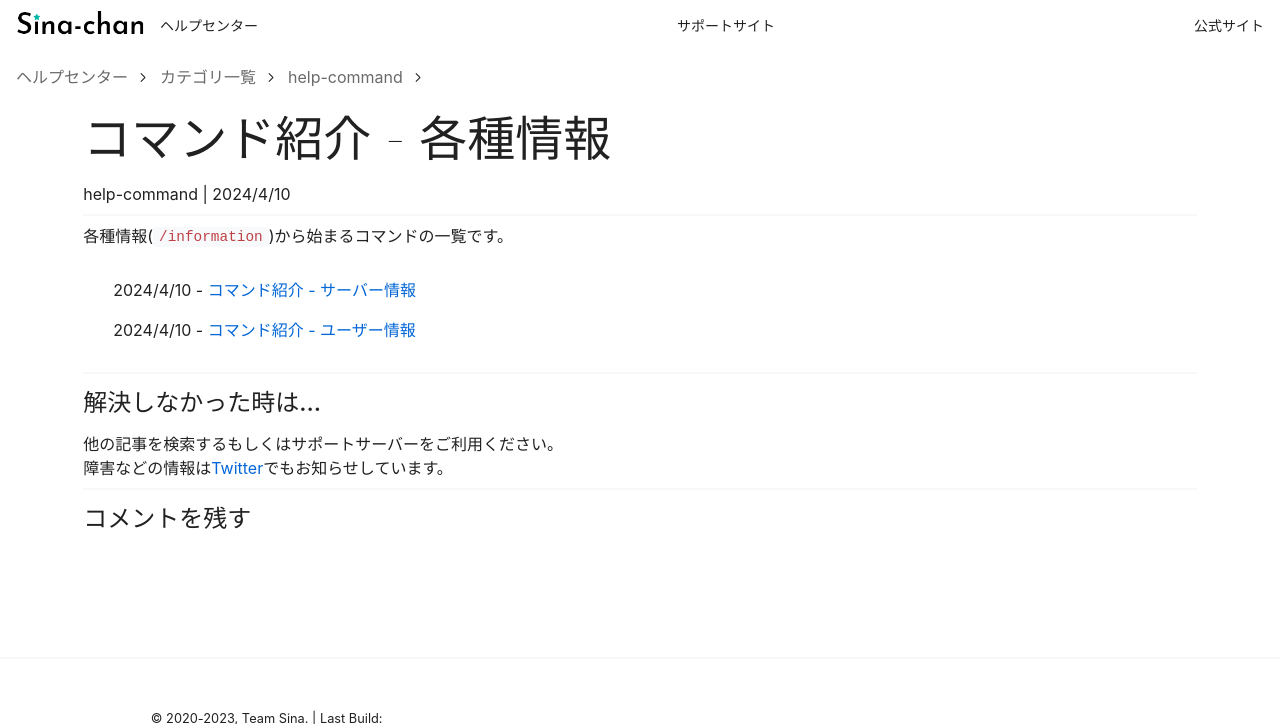
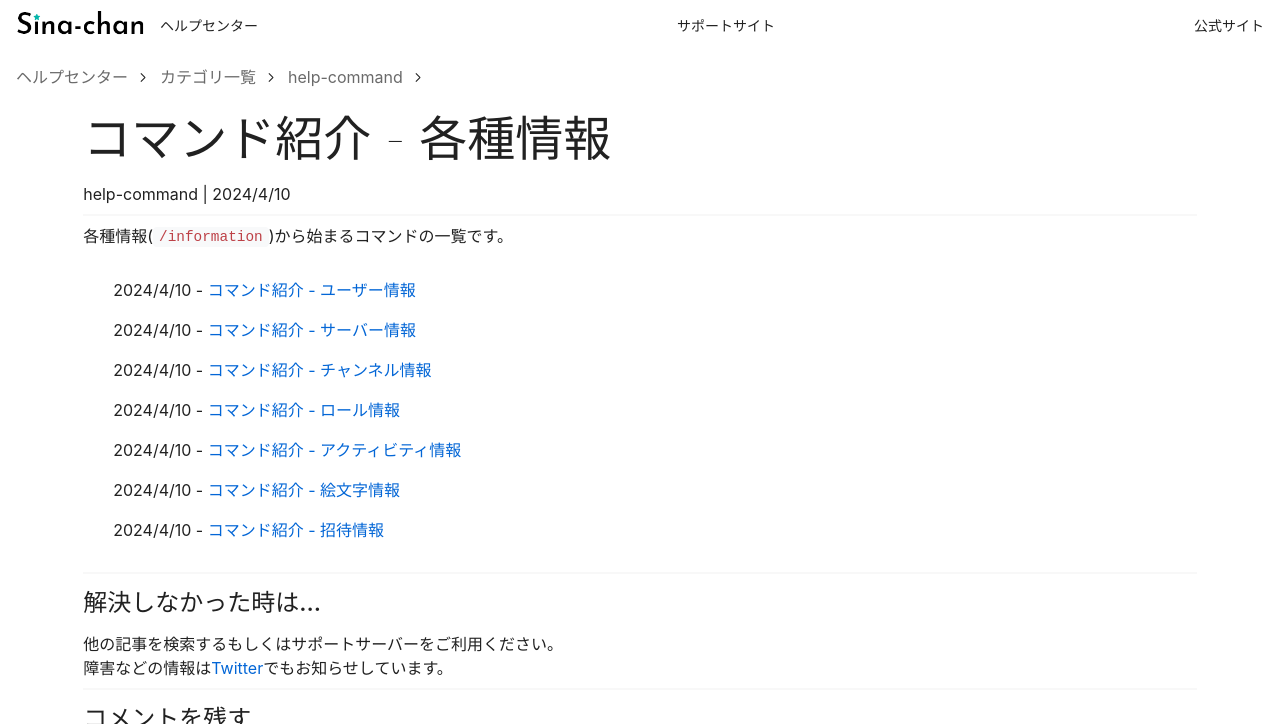
Before and after one commit to SinaKitagami/sina-helpcenter, a Jekyll site: the page built from _posts/2024-04-10-info-user.md, in a window 1280 px wide and 900 px high, cut to the strip 0-724 px from the top of the window. Built offline with Jekyll 4.4.1, drawn with Linux system fonts in a browser that asks for light colours; comment, search, counter and statistics services are not loaded.

Commit message:
add cmd-information

```diff
--- a/_posts/2024-04-10-info-user.md
+++ b/_posts/2024-04-10-info-user.md
@@ -8,7 +8,7 @@ category: "help-command"
 各種情報(`/information`)から始まるコマンドの一覧です。
 
 <ul>
-    {% for post in site.categories.cmd-information %}
+    {% for post in site.categories.cmd-information reversed %}
             <p>{{post.date | date:"%Y/%-m/%d" }} - <a href="{{ post.url }}">{{ post.title }}</a></p>
     {% endfor %}
 </ul>
--- /dev/null
+++ b/_posts/command/info/2024-04-10-activity.md
@@ -0,0 +1,10 @@
+---
+layout: post
+title: コマンド紹介 - アクティビティ情報
+date: 2024-04-10 13:20 +0900
+category: "cmd-information"
+---
+
+`/information activity`または`/information activity user:[ユーザー選択]`
+
+実行者または選択したユーザーのアクティビティ情報を表示します。
--- /dev/null
+++ b/_posts/command/info/2024-04-10-channel.md
@@ -0,0 +1,10 @@
+---
+layout: post
+title: コマンド紹介 - チャンネル情報
+date: 2024-04-10 13:00 +0900
+category: "cmd-information"
+---
+
+`/information channel channel:[チャンネル選択]`
+
+選択したチャンネルに関する情報を表示します。
--- /dev/null
+++ b/_posts/command/info/2024-04-10-emoji.md
@@ -0,0 +1,10 @@
+---
+layout: post
+title: コマンド紹介 - 絵文字情報
+date: 2024-04-10 13:30 +0900
+category: "cmd-information"
+---
+
+`/information emoji emj:[絵文字入力]`
+
+入力した絵文字に関する情報を表示します。
--- /dev/null
+++ b/_posts/command/info/2024-04-10-invite.md
@@ -0,0 +1,12 @@
+---
+layout: post
+title: コマンド紹介 - 招待情報
+date: 2024-04-10 13:40 +0900
+category: "cmd-information"
+---
+
+`/information invite invite:[招待リンク]`
+
+入力した招待リンクに関する情報を表示します。
+
+思惟奈ちゃんが導入されているすべてのサーバーの招待情報を表示することができます。
--- /dev/null
+++ b/_posts/command/info/2024-04-10-role.md
@@ -0,0 +1,10 @@
+---
+layout: post
+title: コマンド紹介 - ロール情報
+date: 2024-04-10 13:10 +0900
+category: "cmd-information"
+---
+
+`/information role role:[ロール選択]`
+
+選択したロールに関する情報を表示します。
```
Also changed, not shown: _posts/command/info/2024-04-10-server.md (renamed from _posts/command/2024-04-10-information-server.md), _posts/command/info/2024-04-10-user.md (renamed from _posts/2024-04-10-information-user.md).
